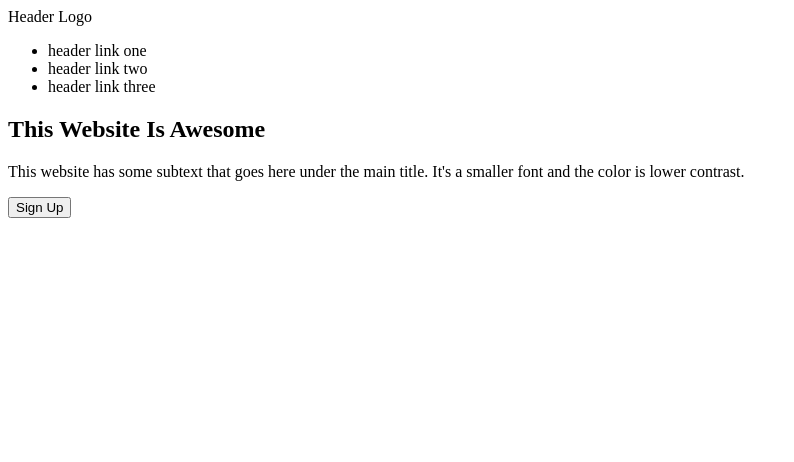
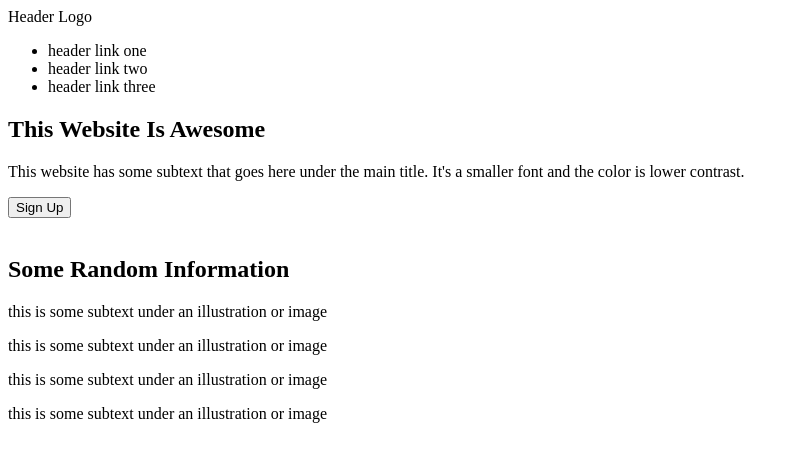
Before and after one commit to kawrou/TOP-landing-page, a plain HTML site: page index.html in a window 1280 px wide. Shown: the whole page, without its empty margins (0-794 px from the left). Drawn offline with Linux system fonts and the light colour scheme.

Commit message:
Added html for 2nd section of landing page

```diff
--- a/index.html
+++ b/index.html
@@ -28,5 +28,22 @@
         <img href="null"></img>
     </section>
 
+    <section style="SecondSection">
+        <h2>Some Random Information</h2>
+        <div>
+            <div>
+                <p>this is some subtext under an illustration or image</p>
+            </div>
+            <div>
+                <p>this is some subtext under an illustration or image</p>
+            </div>
+            <div>
+                <p>this is some subtext under an illustration or image</p>
+            </div>
+            <div>
+                <p>this is some subtext under an illustration or image</p>
+            </div>
+        </div>
+    </section>
 </body>
 </html>
```
